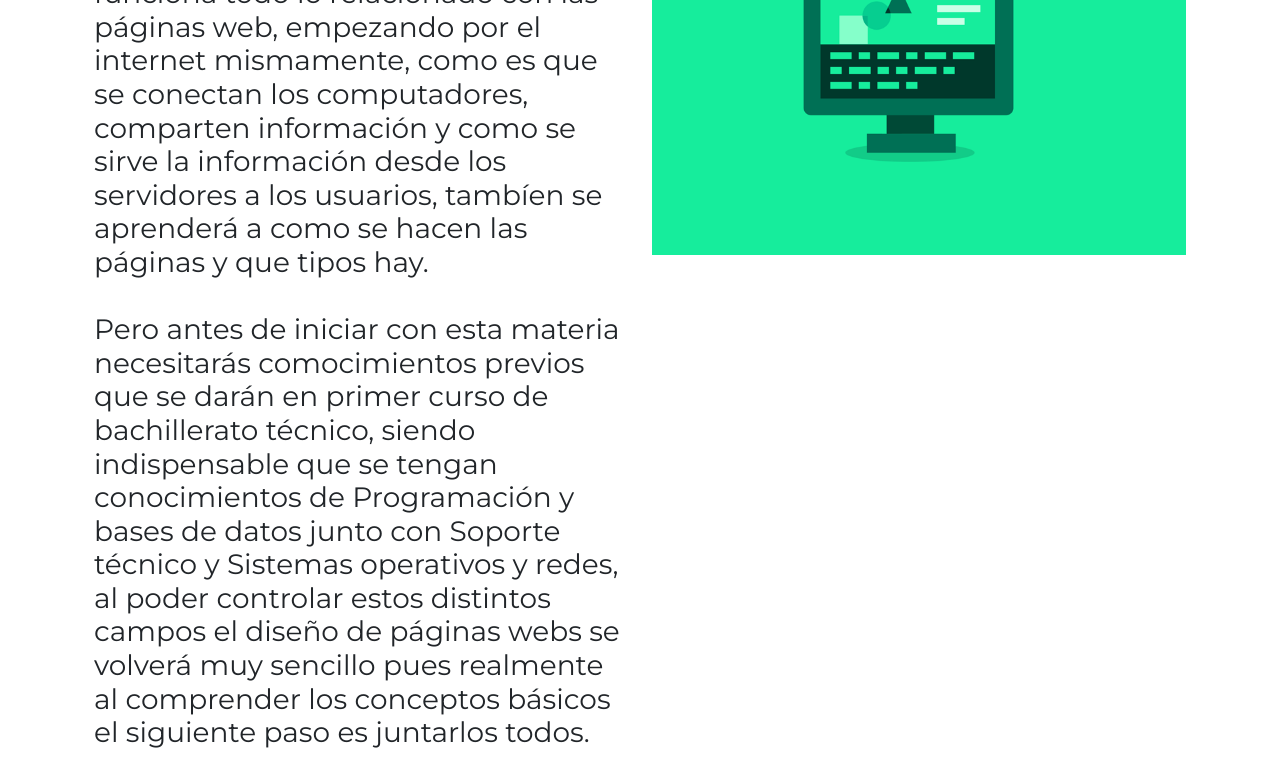
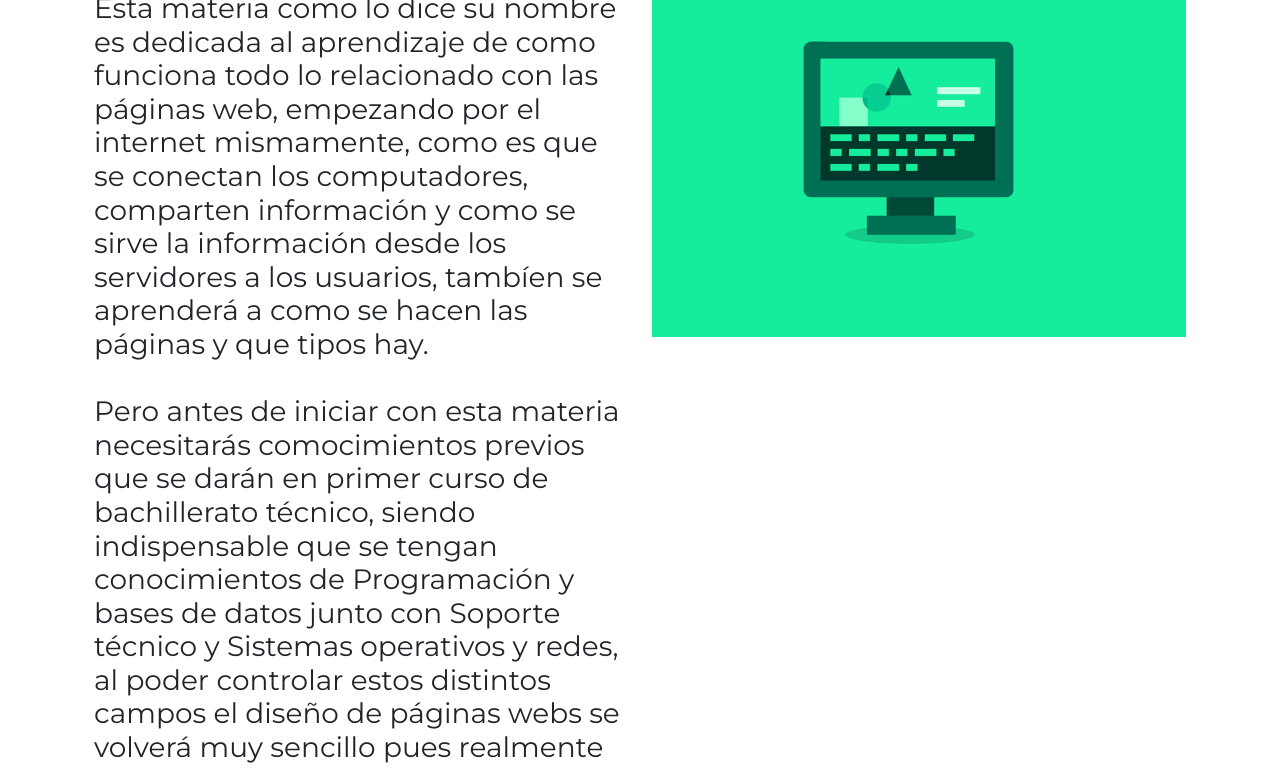
Before and after one commit to arielRsro/ProyectoBachillerato, a plain HTML site: page ddw.html in a window 1280 px wide. Shown: the part 280-1049 px from the top of the page. Drawn offline with nearby package versions, Linux system fonts and the light colour scheme.

Commit message:
Update main.css

```diff
--- a/main.css
+++ b/main.css
@@ -26,6 +26,10 @@ header{
     text-align: center;
 }
 
+#ddwp1{
+    margin-top: 130px;
+}
+
 #navbar{
     animation: myAnim 1s ease-out 0s 1 normal forwards;
 }
```
